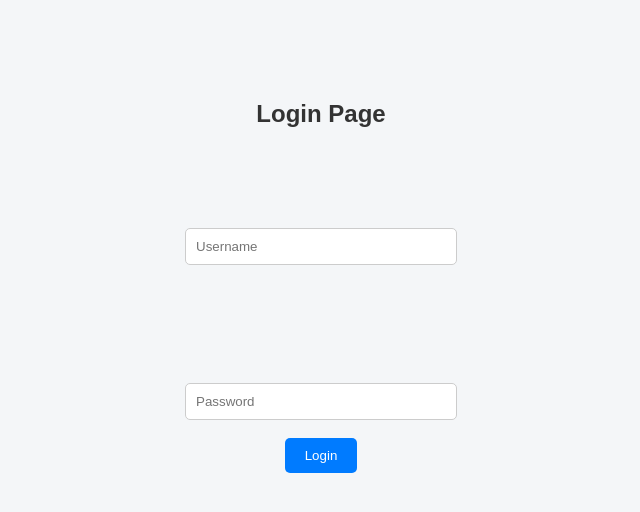
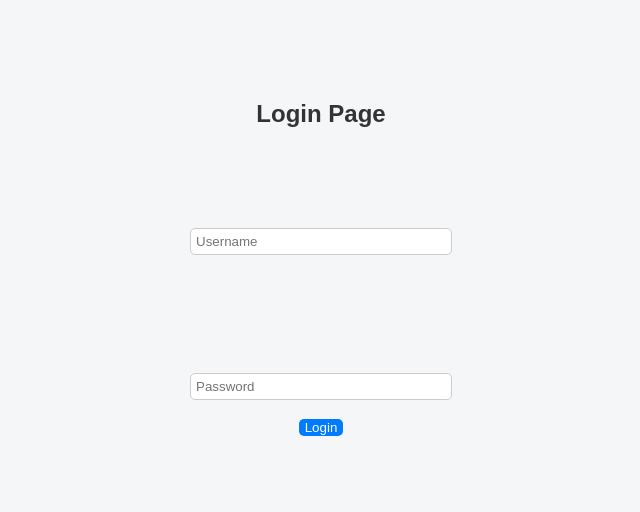
Before and after one commit to regulaharika2000/regulaomnitaasproject, a React (Create React App) app in the folder login-app/Frontend/: page / in a window 1280 px wide. Shown: the top 512 px of the page, without its empty margins (319-959 px from the left). Built offline with nearby package versions, Linux system fonts and the light colour scheme.

Commit message:
Update App.css

```diff
--- a/login-app/Frontend/src/App.css
+++ b/login-app/Frontend/src/App.css
@@ -15,14 +15,13 @@ h1, h2 {
 }
 
 input {
-  padding: 10px;
+  padding: 5px;
   width: 250px;
   border: 1px solid #ccc;
   border-radius: 5px;
 }
 
 button {
-  padding: 10px 20px;
   background-color: #007bff;
   border: none;
   color: white;
```
